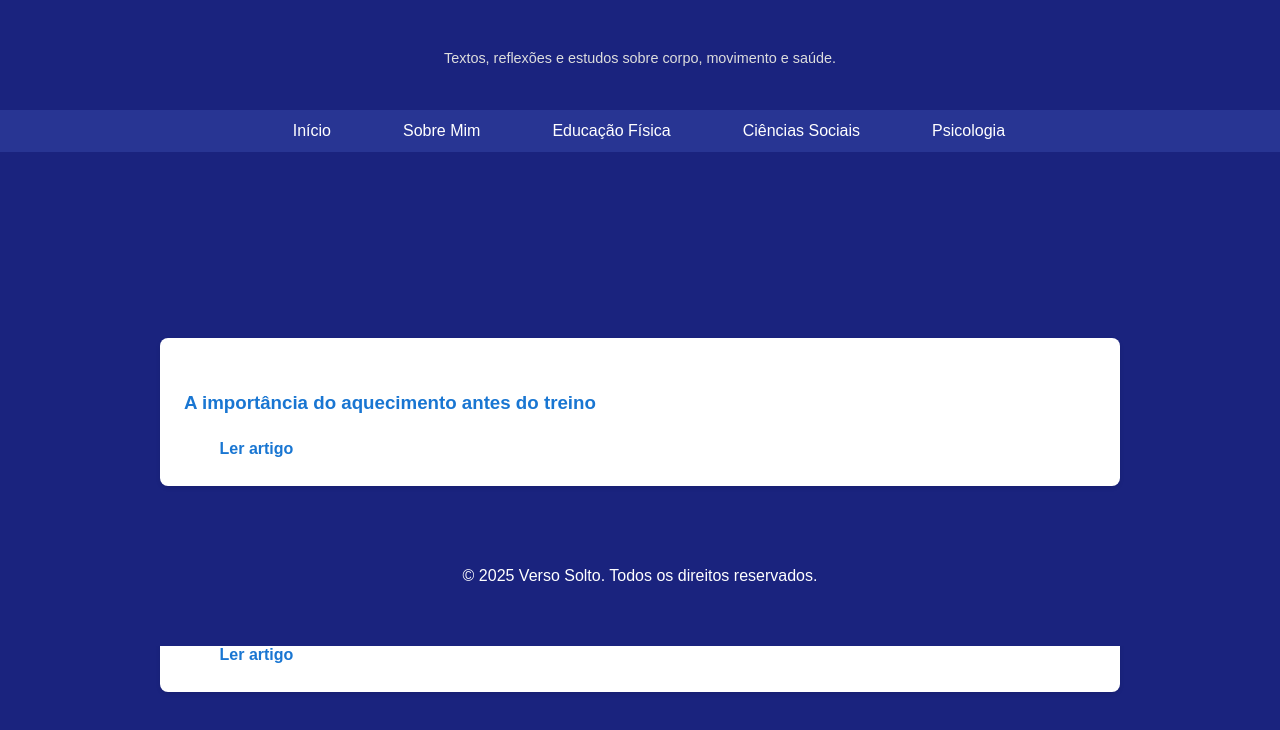
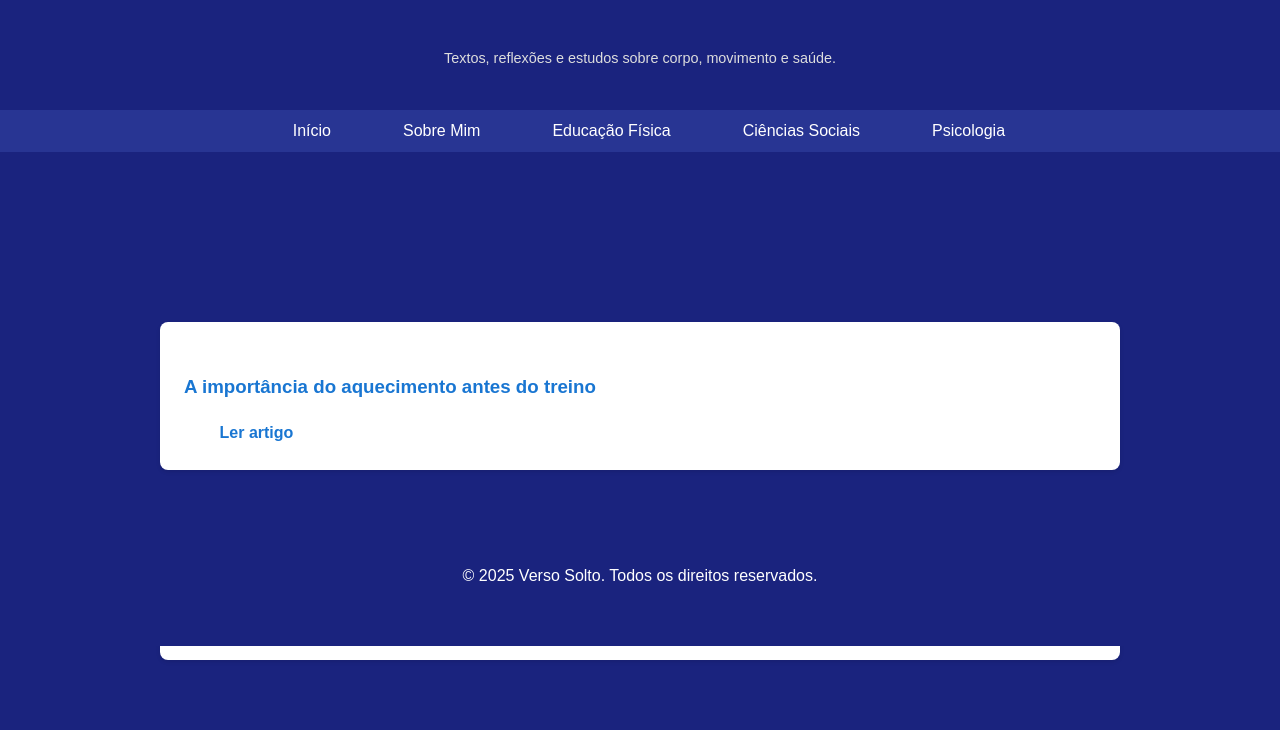
Before and after one commit to VersoSolto/VersoSolto.github.io, a plain HTML site: page educacao-fisica.html in a window 1280 px wide. Shown: the part 154-884 px from the top of the page. Drawn offline with Linux system fonts and the light colour scheme.

Commit message:
Update style.css

```diff
--- a/style.css
+++ b/style.css
@@ -33,7 +33,7 @@ nav ul {
     list-style: none;
     padding: 0;
     margin: 0;
-    display: inline-block; /* Para centralizar os itens */
+    display: inline-block;
 }
 
 nav li {
@@ -52,18 +52,13 @@ main {
     margin: 20px auto;
 }
 
-.categorias {
-    display: flex;
-    flex-direction: column;
-    gap: 1em;
-}
-
 .categoria {
-    background-color: #fff;
+    background-color: #fff; /* Fundo branco para os artigos */
     color: #333;
     padding: 1.5em;
     border-radius: 8px;
     box-shadow: 0 2px 4px rgba(0, 0, 0, 0.1);
+    margin-bottom: 1em; /* Adicionado para separar os artigos */
 }
 
 .categoria h3 {
@@ -89,7 +84,7 @@ main {
 }
 
 footer {
-    background-color: #1a237e; /* Azul escuro */
+    background-color: #1a237e;
     color: #fff;
     text-align: center;
     padding: 1em 0;
@@ -98,7 +93,6 @@ footer {
     width: 100%;
 }
 
-/* Adiciona um espaço abaixo do conteúdo para o rodapé fixo */
 body {
     padding-bottom: 50px;
 }
```
